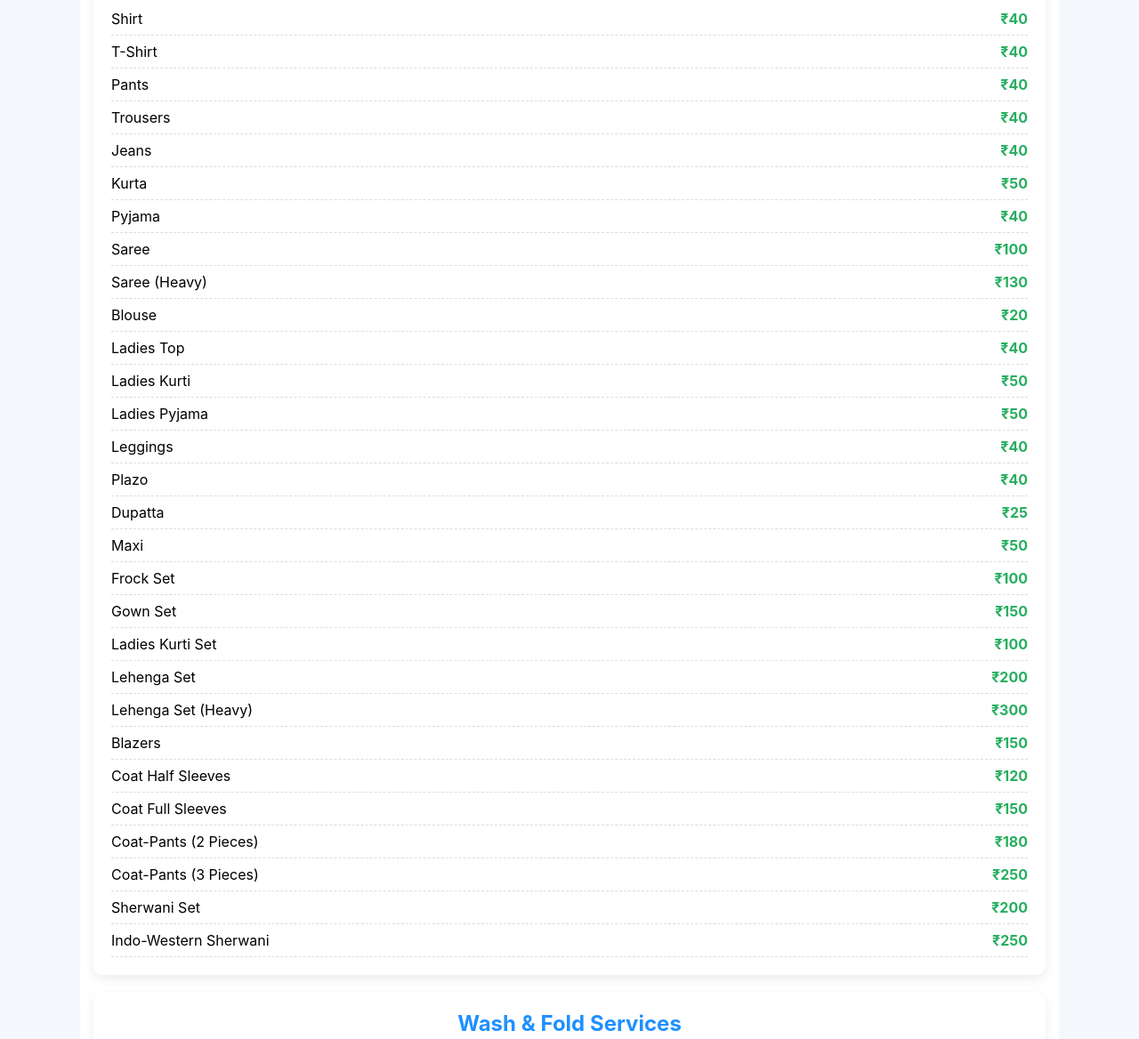
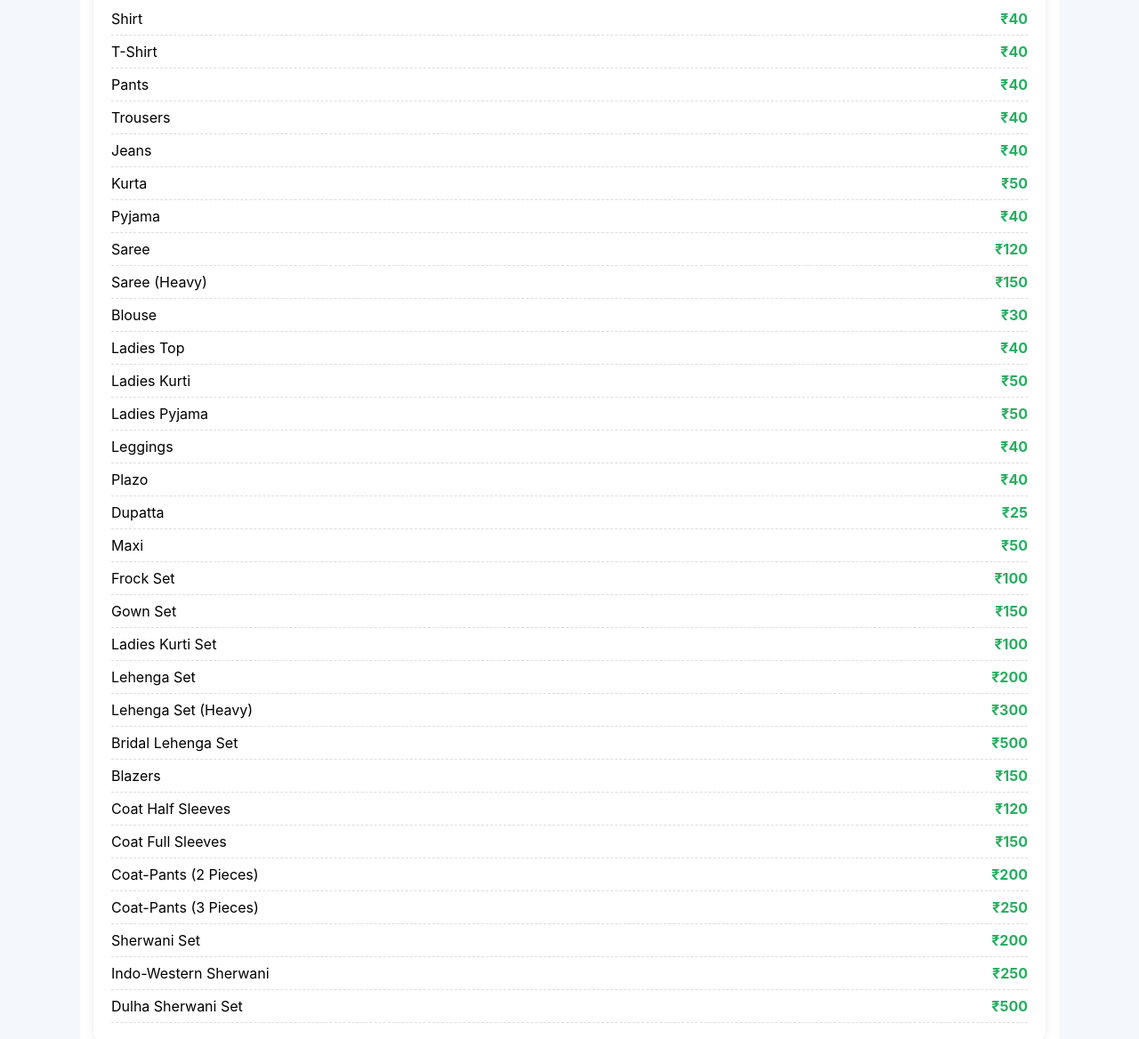
Before and after one commit to kannaujiyalaundryhub-code/l, a plain HTML site: page price2.html in a window 1280 px wide. Shown: the part 1597-2765 px from the top of the page at 89% size. Drawn offline with Linux system fonts and the light colour scheme.

Commit message:
Update price2.html

```diff
--- a/price2.html
+++ b/price2.html
@@ -101,9 +101,9 @@
         <li>Jeans <span>₹40</span></li>
         <li>Kurta <span>₹50</span></li>
         <li>Pyjama <span>₹40</span></li>
-        <li>Saree <span>₹100</span></li>
-        <li>Saree (Heavy) <span>₹130</span></li>
-        <li>Blouse <span>₹20</span></li>
+        <li>Saree <span>₹120</span></li>
+        <li>Saree (Heavy) <span>₹150</span></li>
+        <li>Blouse <span>₹30</span></li>
         <li>Ladies Top <span>₹40</span></li>
         <li>Ladies Kurti <span>₹50</span></li>
         <li>Ladies Pyjama <span>₹50</span></li>
@@ -116,13 +116,15 @@
         <li>Ladies Kurti Set <span>₹100</span></li>
         <li>Lehenga Set <span>₹200</span></li>
         <li>Lehenga Set (Heavy) <span>₹300</span></li>
+        <li>Bridal Lehenga Set <span>₹500</span></li>
         <li>Blazers <span>₹150</span></li>
         <li>Coat Half Sleeves <span>₹120</span></li>
         <li>Coat Full Sleeves <span>₹150</span></li>
-        <li>Coat-Pants (2 Pieces) <span>₹180</span></li>
+        <li>Coat-Pants (2 Pieces) <span>₹200</span></li>
         <li>Coat-Pants (3 Pieces) <span>₹250</span></li>
         <li>Sherwani Set <span>₹200</span></li>
         <li>Indo-Western Sherwani <span>₹250</span></li>
+        <li>Dulha Sherwani Set <span>₹500</span></li>
 
       </ul>
     </div>
```
